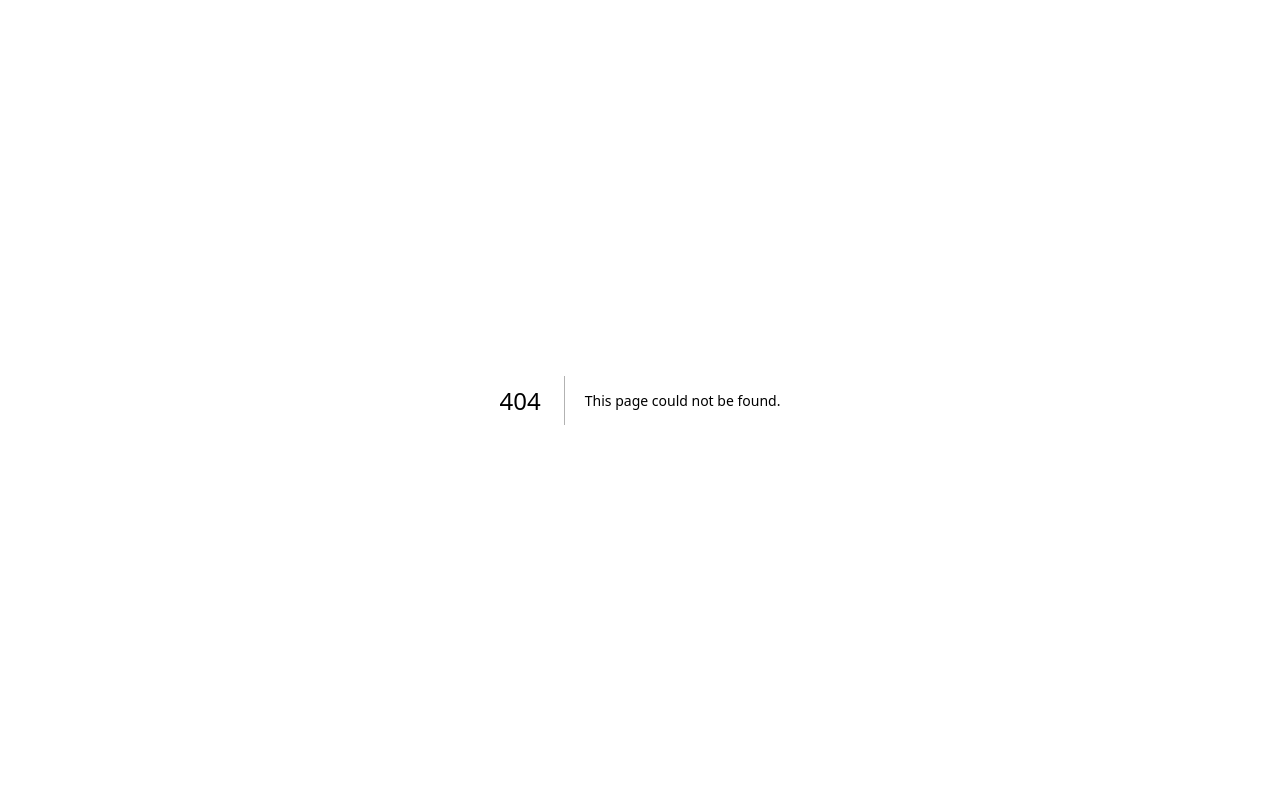
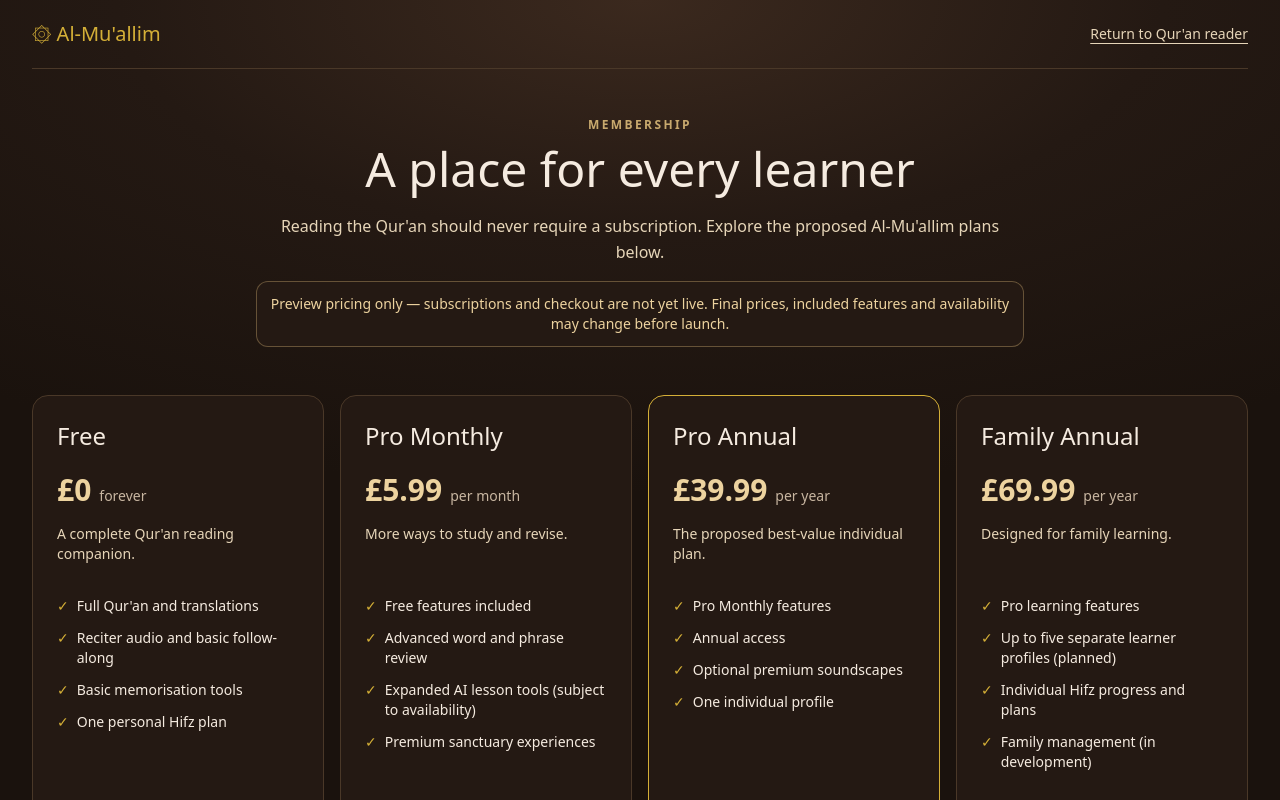
Before and after one commit to Abia2746/ReadandMemorisetheQuran, a Next.js app in the folder apps/web/: page /pricing in a window 1280 px wide. Before the commit this address had no page. Shown: the top 800 px of the page. Built offline with nearby package versions, Linux system fonts and the light colour scheme; a web font is replaced by a local one.

Commit message:
Add visible pricing page with clearly labeled preview plans and no live checkout

```diff
--- /dev/null
+++ b/apps/web/app/pricing/page.tsx
@@ -0,0 +1,13 @@
+import Link from "next/link";
+export const metadata = { title: "Plans & pricing · Al-Mu'allim", description: "Explore the proposed Free, Pro and Family plans for Al-Mu'allim." };
+const plans = [
+  {name:"Free",price:"£0",cadence:"forever",desc:"A complete Qur'an reading companion.",features:["Full Qur'an and translations","Reciter audio and basic follow-along","Basic memorisation tools","One personal Hifz plan"]},
+  {name:"Pro Monthly",price:"£5.99",cadence:"per month",desc:"More ways to study and revise.",features:["Free features included","Advanced word and phrase review","Expanded AI lesson tools (subject to availability)","Premium sanctuary experiences"]},
+  {name:"Pro Annual",price:"£39.99",cadence:"per year",desc:"The proposed best-value individual plan.",features:["Pro Monthly features","Annual access","Optional premium soundscapes","One individual profile"]},
+  {name:"Family Annual",price:"£69.99",cadence:"per year",desc:"Designed for family learning.",features:["Pro learning features","Up to five separate learner profiles (planned)","Individual Hifz progress and plans","Family management (in development)"]},
+];
+export default function PricingPage(){return <main className="am-page mx-auto min-h-screen pb-20">
+<header className="flex flex-wrap items-center justify-between gap-3 border-b border-[#4A3828] py-5"><Link href="/" className="font-editorial text-xl text-[#D4AF37]">۞ Al-Mu&apos;allim</Link><Link href="/" className="text-sm text-[#E6D5B8] underline underline-offset-4">Return to Qur&apos;an reader</Link></header>
+<section className="mx-auto max-w-3xl py-12 text-center"><p className="text-xs font-semibold uppercase tracking-[.2em] text-[#C8A96E]">Membership</p><h1 className="mt-3 font-editorial text-4xl text-[#F5EBE0] sm:text-5xl">A place for every learner</h1><p className="mt-5 text-base leading-relaxed text-[#E6D5B8]">Reading the Qur&apos;an should never require a subscription. Explore the proposed Al-Mu&apos;allim plans below.</p><p className="mt-4 rounded-xl border border-[#C8A96E]/40 bg-[#241913] p-3 text-sm text-[#EDD39F]">Preview pricing only — subscriptions and checkout are not yet live. Final prices, included features and availability may change before launch.</p></section>
+<section className="grid gap-4 md:grid-cols-2 xl:grid-cols-4" aria-label="Subscription plans">{plans.map(plan=><article key={plan.name} className={"flex flex-col rounded-2xl border bg-[#241913] p-6 "+(plan.name==="Pro Annual"?"border-[#D4AF37]":"border-[#4A3828]")}><h2 className="font-editorial text-2xl text-[#F5EBE0]">{plan.name}</h2><div className="mt-5"><span className="text-3xl font-semibold text-[#EDD39F]">{plan.price}</span><span className="ml-2 text-sm text-[#C8B6A1]">{plan.cadence}</span></div><p className="mt-4 min-h-14 text-sm text-[#E6D5B8]">{plan.desc}</p><ul className="mt-4 flex-1 space-y-3 text-sm text-[#F5EBE0]">{plan.features.map(feature=><li key={feature} className="flex gap-2"><span className="text-[#D4AF37]">✓</span><span>{feature}</span></li>)}</ul><div className="mt-7 rounded-xl border border-[#4A3828] p-3 text-center text-sm text-[#C8B6A1]">{plan.name==="Free"?"Free Qur'an access":"Coming soon — no payment taken"}</div></article>)}</section>
+<section className="mx-auto mt-12 max-w-3xl text-center text-sm leading-relaxed text-[#E6D5B8]"><h2 className="font-editorial text-2xl text-[#F5EBE0]">Accessible learning matters</h2><p className="mt-3">Sponsored access and scholarship requests are planned. No subscription is required to access the free Qur&apos;an reader. AI feedback is not a substitute for a qualified Tajweed teacher.</p></section></main>}
```
